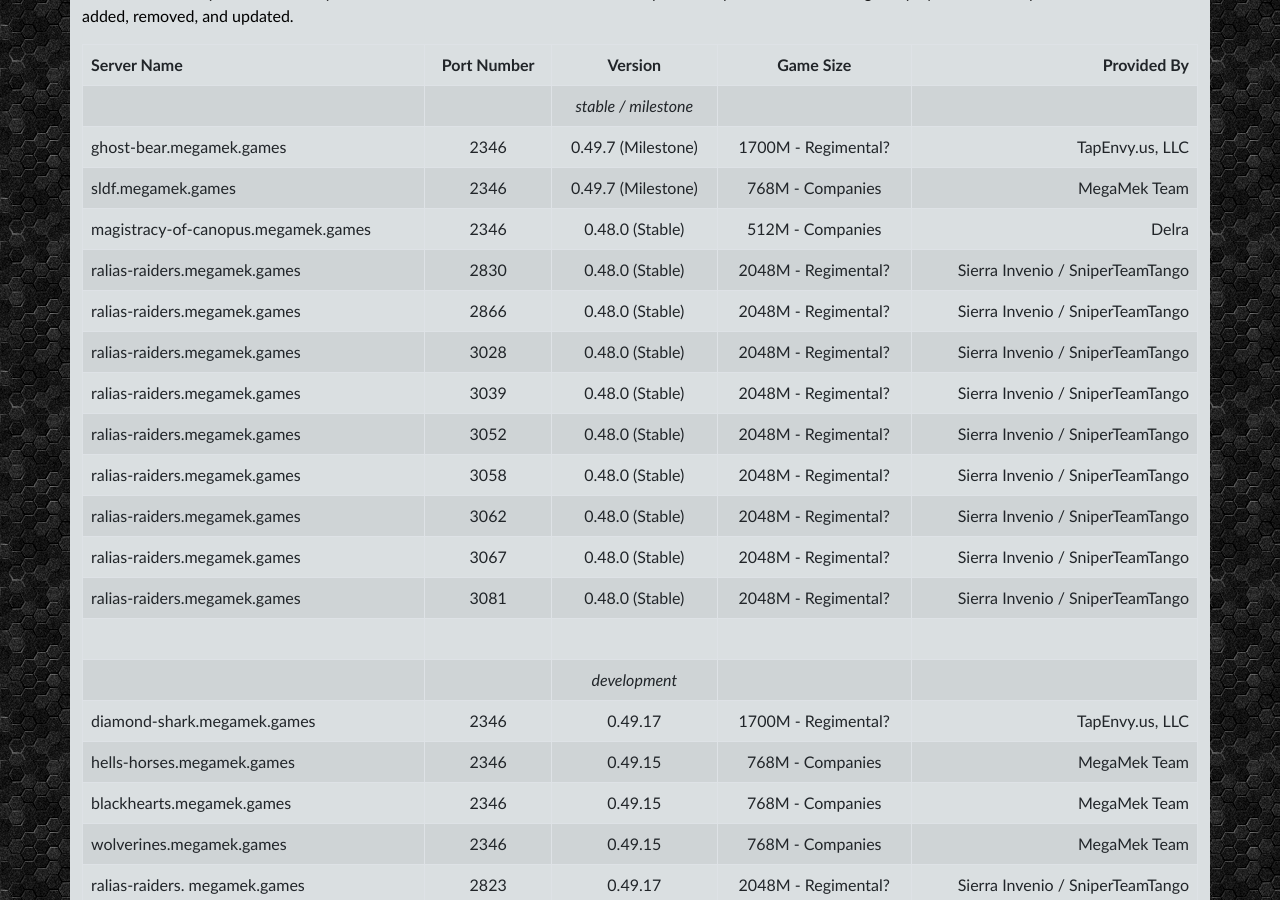
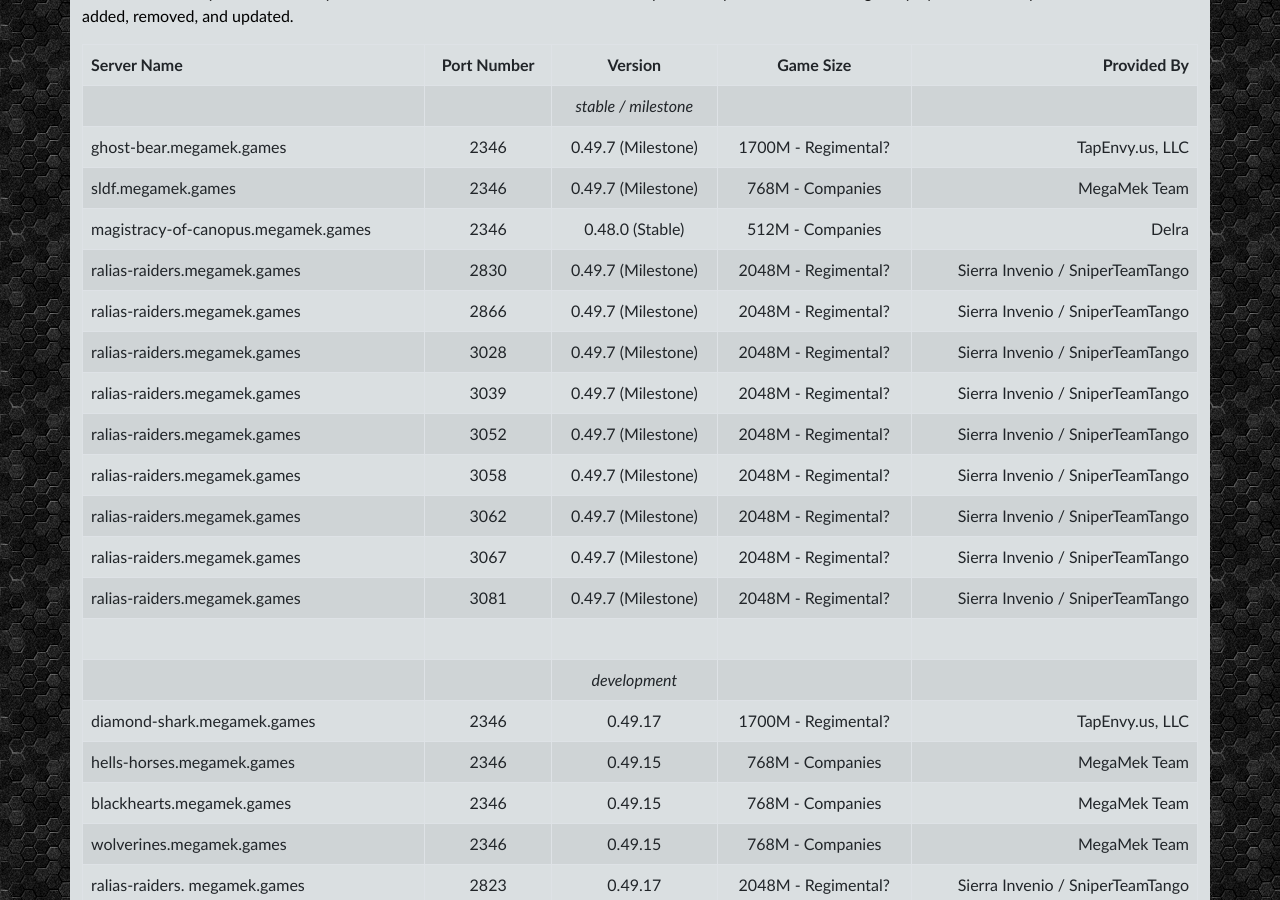
Before and after one commit to rjhancock/megamek-games, a Jekyll site: the page built from index.md, in a window 1280 px wide and 900 px high, scrolled down 624 px. Built offline with Jekyll 4.4.1, drawn with Linux system fonts in a browser that asks for light colours; nearby versions of some CDN libraries; our own code applies the rules of GitHub Pages for plain Markdown files.

Commit message:
Update index.md (#49)

```diff
--- a/index.md
+++ b/index.md
@@ -21,15 +21,15 @@
 |ghost-bear.megamek.games            |2346|0.49.7 (Milestone)|1700M - Regimental? |TapEnvy.us, LLC|
 |sldf.megamek.games                  |2346|0.49.7 (Milestone)|768M - Companies    |MegaMek Team|
 |magistracy-of-canopus.megamek.games |2346|0.48.0 (Stable)|512M - Companies    |Delra|
-|ralias-raiders.megamek.games        |2830|0.48.0 (Stable)|2048M - Regimental? |Sierra Invenio / SniperTeamTango|
-|ralias-raiders.megamek.games        |2866|0.48.0 (Stable)|2048M - Regimental? |Sierra Invenio / SniperTeamTango|
-|ralias-raiders.megamek.games        |3028|0.48.0 (Stable)|2048M - Regimental? |Sierra Invenio / SniperTeamTango|
-|ralias-raiders.megamek.games        |3039|0.48.0 (Stable)|2048M - Regimental? |Sierra Invenio / SniperTeamTango|
-|ralias-raiders.megamek.games        |3052|0.48.0 (Stable)|2048M - Regimental? |Sierra Invenio / SniperTeamTango|
-|ralias-raiders.megamek.games        |3058|0.48.0 (Stable)|2048M - Regimental? |Sierra Invenio / SniperTeamTango|
-|ralias-raiders.megamek.games        |3062|0.48.0 (Stable)|2048M - Regimental? |Sierra Invenio / SniperTeamTango|
-|ralias-raiders.megamek.games        |3067|0.48.0 (Stable)|2048M - Regimental? |Sierra Invenio / SniperTeamTango|
-|ralias-raiders.megamek.games        |3081|0.48.0 (Stable)|2048M - Regimental? |Sierra Invenio / SniperTeamTango|
+|ralias-raiders.megamek.games        |2830|0.49.7 (Milestone)|2048M - Regimental? |Sierra Invenio / SniperTeamTango|
+|ralias-raiders.megamek.games        |2866|0.49.7 (Milestone)|2048M - Regimental? |Sierra Invenio / SniperTeamTango|
+|ralias-raiders.megamek.games        |3028|0.49.7 (Milestone)|2048M - Regimental? |Sierra Invenio / SniperTeamTango|
+|ralias-raiders.megamek.games        |3039|0.49.7 (Milestone)|2048M - Regimental? |Sierra Invenio / SniperTeamTango|
+|ralias-raiders.megamek.games        |3052|0.49.7 (Milestone)|2048M - Regimental? |Sierra Invenio / SniperTeamTango|
+|ralias-raiders.megamek.games        |3058|0.49.7 (Milestone)|2048M - Regimental? |Sierra Invenio / SniperTeamTango|
+|ralias-raiders.megamek.games        |3062|0.49.7 (Milestone)|2048M - Regimental? |Sierra Invenio / SniperTeamTango|
+|ralias-raiders.megamek.games        |3067|0.49.7 (Milestone)|2048M - Regimental? |Sierra Invenio / SniperTeamTango|
+|ralias-raiders.megamek.games        |3081|0.49.7 (Milestone)|2048M - Regimental? |Sierra Invenio / SniperTeamTango|
 ||||||
 |||*development*||
 |diamond-shark.megamek.games  |2346|0.49.17|1700M - Regimental? |TapEnvy.us, LLC|
```
